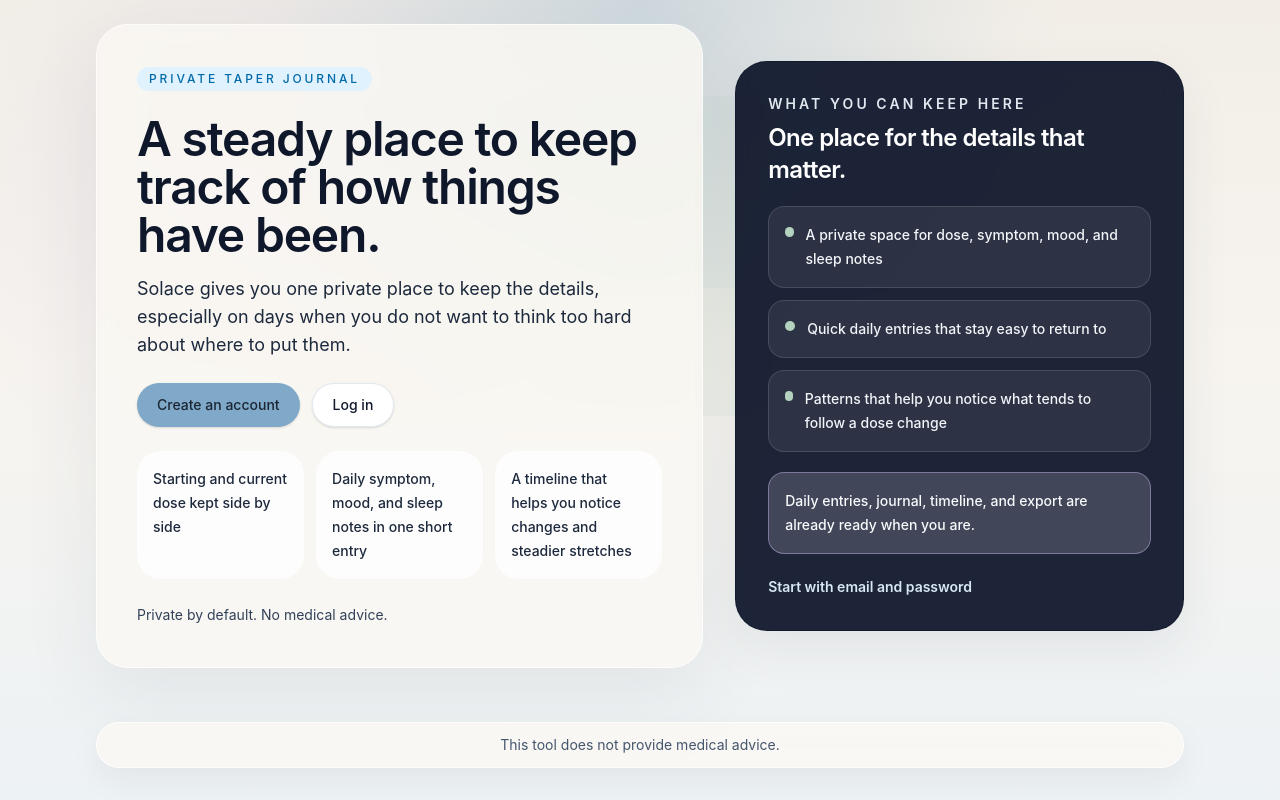
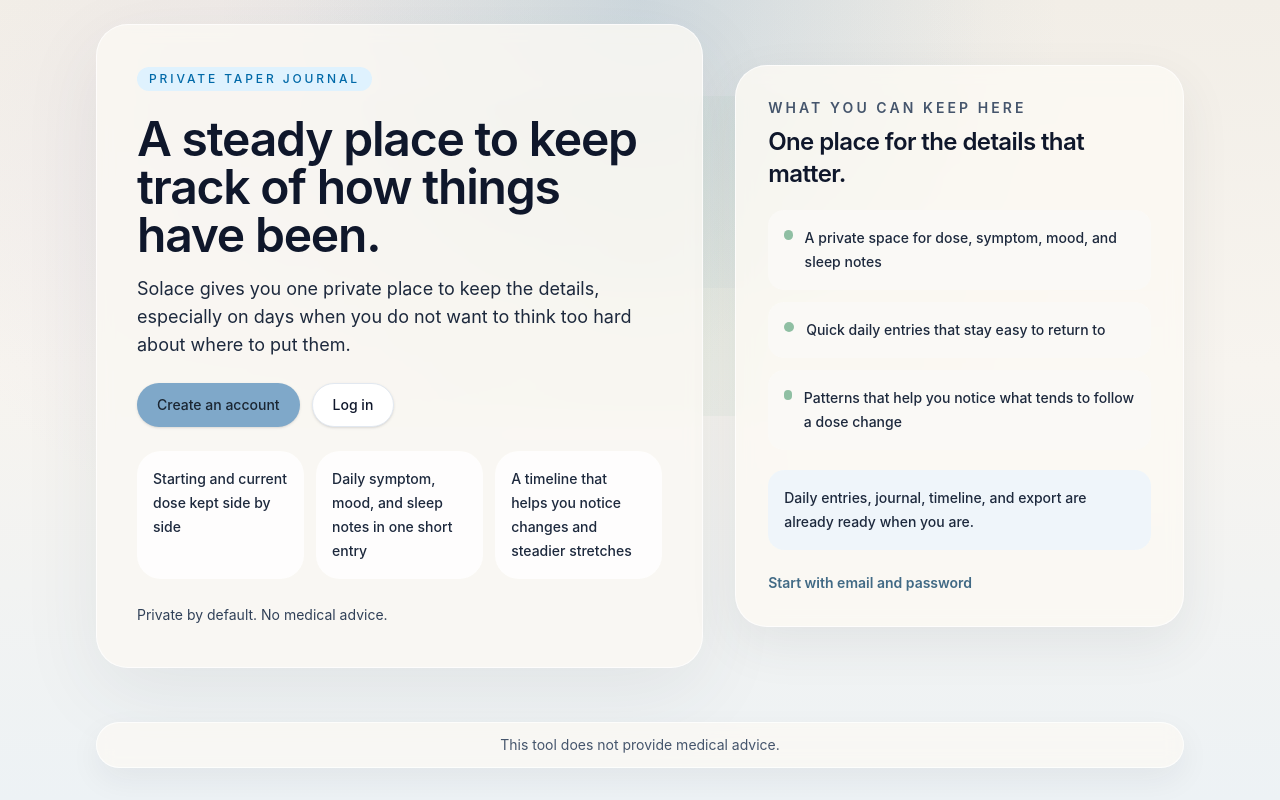
Before and after one commit to deathlikedaisies/solace, a Next.js app: page / in a window 1280 px wide. Built offline with nearby package versions, Linux system fonts and the light colour scheme; no server answers.

Commit message:
Align homepage section with light design

```diff
--- a/app/page.tsx
+++ b/app/page.tsx
@@ -54,12 +54,12 @@
           </p>
         </div>
 
-        <Card tone="dark" className="space-y-5 rounded-[2rem] p-7 shadow-[0_24px_80px_rgba(38,46,58,0.20)] sm:p-8">
+        <Card className="space-y-5 rounded-[2rem] p-7 sm:p-8">
           <div className="space-y-2">
-            <p className="text-sm font-semibold tracking-[0.22em] text-slate-200 uppercase">
+            <p className="text-sm font-semibold tracking-[0.22em] text-slate-600 uppercase">
               What you can keep here
             </p>
-            <h2 className="text-2xl font-semibold tracking-tight text-white">
+            <h2 className="text-2xl font-semibold tracking-tight text-slate-900">
               One place for the details that matter.
             </h2>
           </div>
@@ -67,19 +67,19 @@
             {homeHighlights.map((feature) => (
               <div
                 key={feature}
-                className="flex items-start gap-3 rounded-2xl border border-white/12 bg-white/7 p-4"
+                className="flex items-start gap-3 rounded-2xl bg-warm-100/85 p-4"
               >
-                <div className="mt-1 h-2.5 w-2.5 rounded-full bg-secondary-300" />
-                <p className="text-sm leading-6 font-medium text-slate-100">{feature}</p>
+                <div className="mt-1 h-2.5 w-2.5 rounded-full bg-secondary-400" />
+                <p className="text-sm leading-6 font-medium text-slate-800">{feature}</p>
               </div>
             ))}
           </div>
-          <div className="rounded-2xl border border-lavender-300/45 bg-lavender-200/18 p-4 text-sm leading-6 font-medium text-slate-50">
+          <div className="rounded-2xl bg-primary-50/90 p-4 text-sm leading-6 font-medium text-slate-800">
             Daily entries, journal, timeline, and export are already ready when you are.
           </div>
           <Link
             href="/signup"
-            className="inline-flex text-sm font-semibold text-primary-100 transition hover:text-white"
+            className="inline-flex text-sm font-semibold text-primary-700 transition hover:text-primary-500"
           >
             Start with email and password
           </Link>
```
